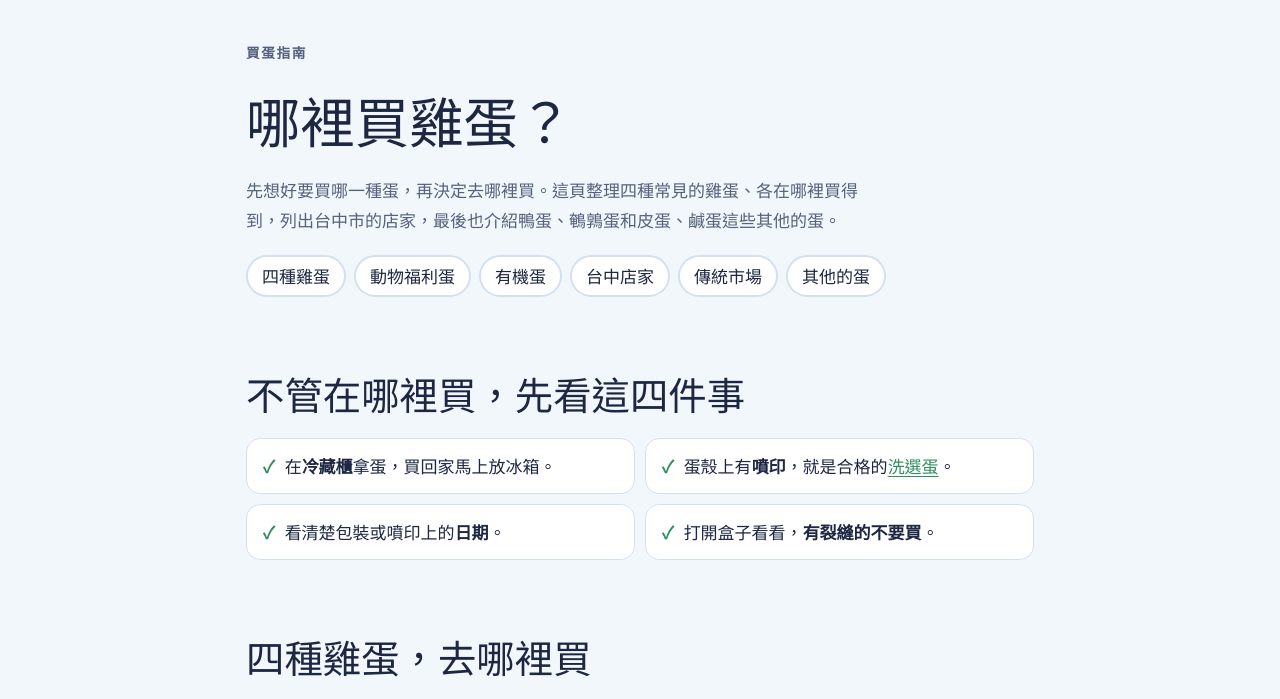
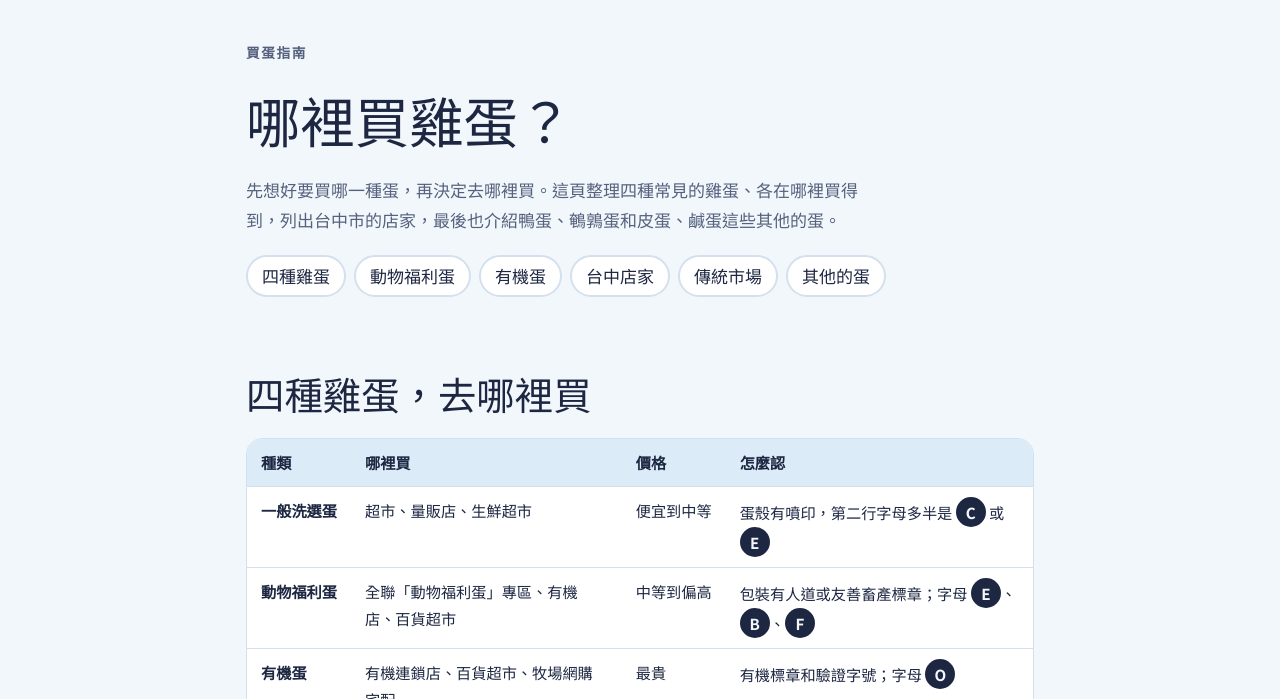
Before and after one commit to chenshanshan3030-hash/egg-school, a plain HTML site: page buy-eggs.html in a window 1280 px wide. Shown: the part 66-765 px from the top of the page. Drawn offline with Linux system fonts and the light colour scheme; a web font is replaced by a local one.

Commit message:
Remove four-checks section from buy-eggs page

```diff
--- a/buy-eggs.html
+++ b/buy-eggs.html
@@ -17,9 +17,6 @@
   padding: 4px 14px; color: var(--ink); text-decoration: none; font-weight: 500;
 }
 .jump a:hover { border-color: var(--yolk); }
-.checks { list-style: none; margin: 0; padding: 0; display: grid; grid-template-columns: 1fr 1fr; gap: 10px; }
-.checks li { background: var(--surface); border: 1px solid var(--line); border-radius: 14px; padding: 12px 16px; display: flex; gap: 10px; align-items: flex-start; }
-.checks li::before { content: "✓"; color: var(--leaf); font-weight: 700; }
 .farm h3 { font-size: 1.4rem; }
 .farm dl { margin: 0; display: grid; grid-template-columns: 5em 1fr; gap: 4px 10px; }
 .farm dt { color: var(--muted); }
@@ -27,7 +24,6 @@
 td.phone { white-space: nowrap; font-variant-numeric: tabular-nums; }
 .type-table td:first-child { white-space: nowrap; font-weight: 700; }
 .type-table td:nth-child(3) { white-space: nowrap; }
-@media (max-width: 640px) { .checks { grid-template-columns: 1fr; } }
 </style>
 </head>
 <body>
@@ -58,16 +54,6 @@ td.phone { white-space: nowrap; font-variant-numeric: tabular-nums; }
       <a href="#market">傳統市場</a>
       <a href="#other">其他的蛋</a>
     </nav>
-  </section>
-
-  <section aria-labelledby="check">
-    <h2 id="check">不管在哪裡買，先看這四件事</h2>
-    <ul class="checks">
-      <li><span>在<b>冷藏櫃</b>拿蛋，買回家馬上放冰箱。</span></li>
-      <li><span>蛋殼上有<b>噴印</b>，就是合格的<a href="washed-eggs.html">洗選蛋</a>。</span></li>
-      <li><span>看清楚包裝或噴印上的<b>日期</b>。</span></li>
-      <li><span>打開盒子看看，<b>有裂縫的不要買</b>。</span></li>
-    </ul>
   </section>
 
   <section aria-labelledby="types" id="types">
```
